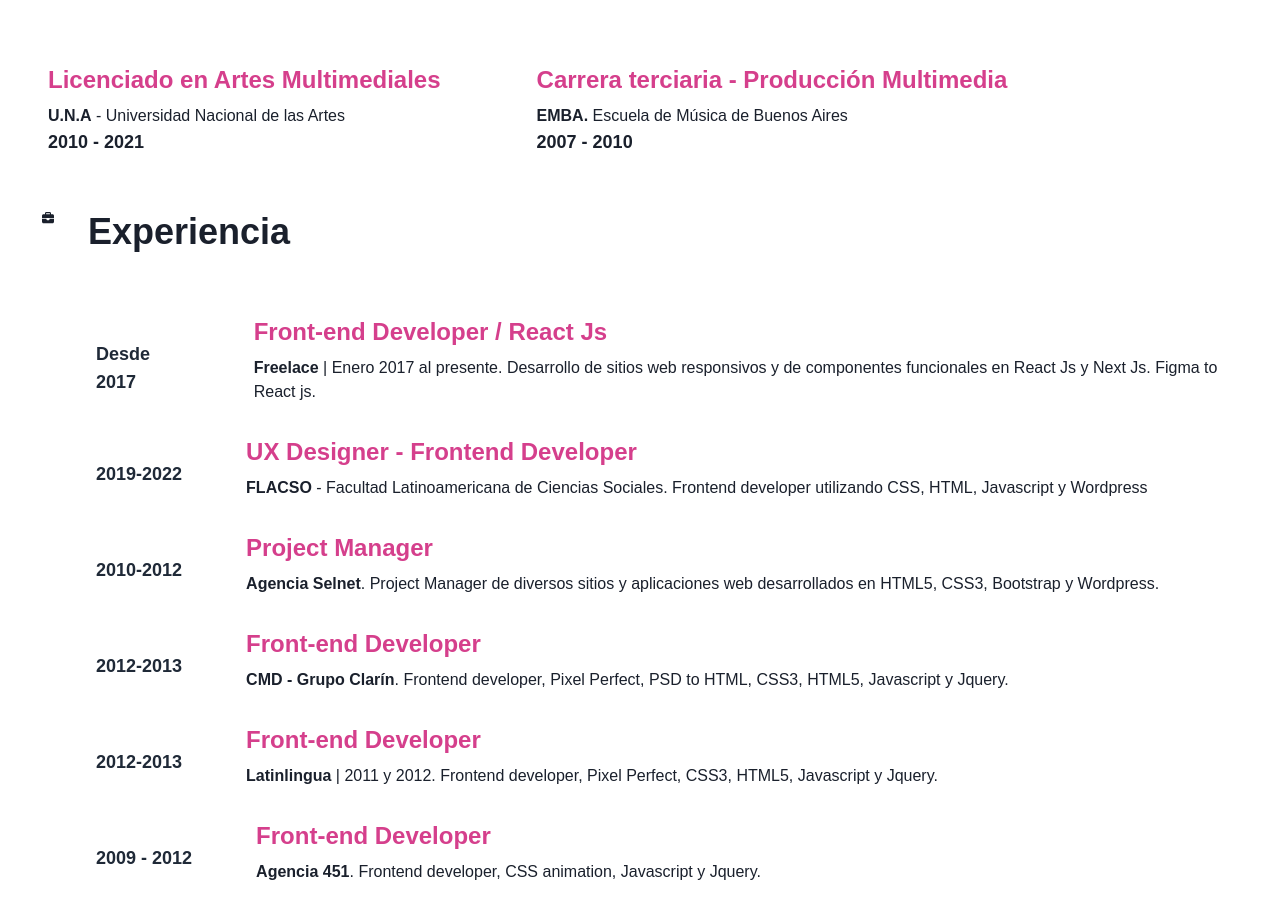
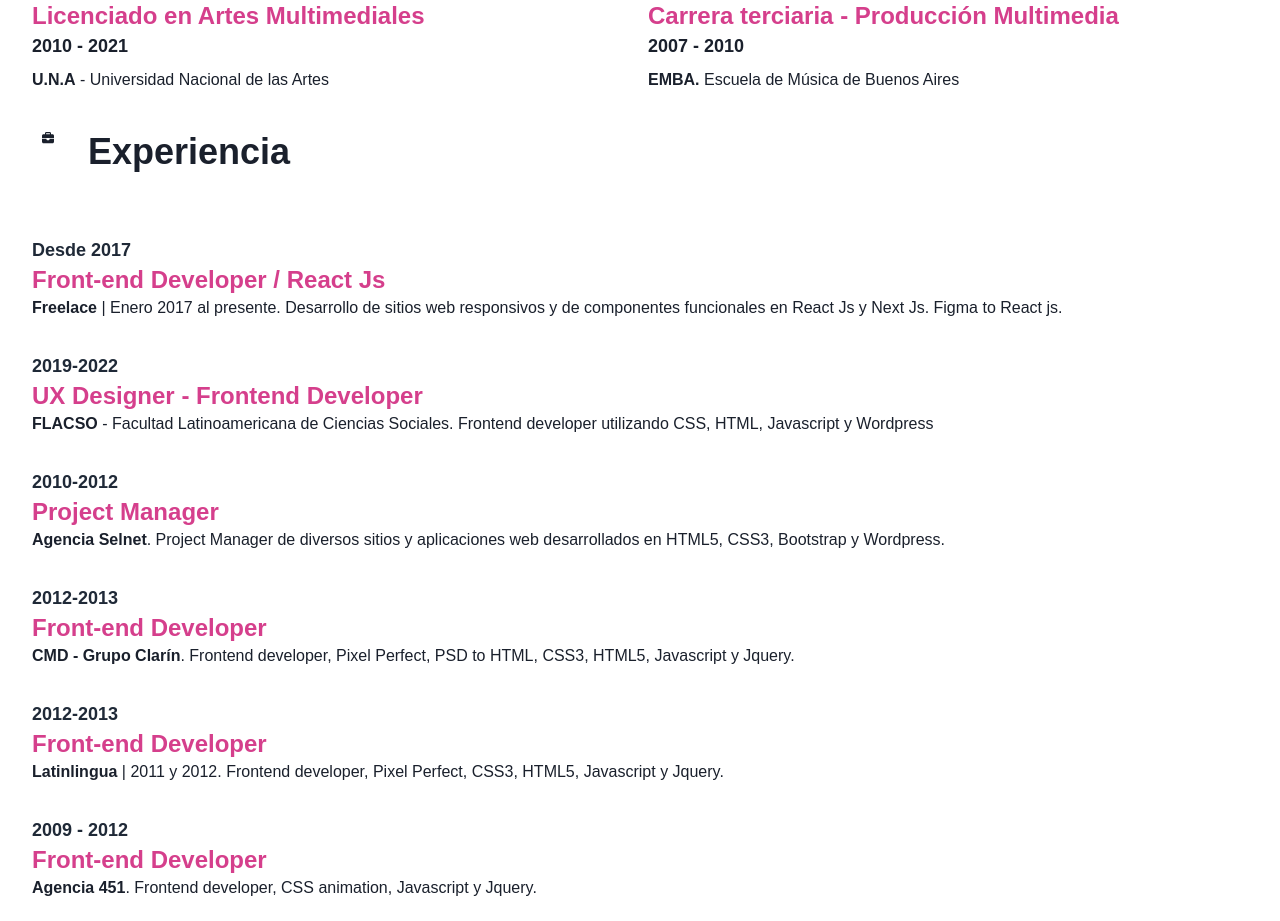
Before and after one commit to santiskap/cv, a Next.js app: page / in a window 1280 px wide. Shown: the part 1060-1981 px from the top of the page. Built offline with nearby package versions, Linux system fonts and the light colour scheme.

Commit message:
V6 - Santiago Tula

```diff
--- /dev/null
+++ b/src/app/componentes/Edu2.tsx
@@ -0,0 +1,30 @@
+import {FontAwesomeIcon} from "@fortawesome/react-fontawesome";
+import {faBriefcase, faGraduationCap} from "@fortawesome/free-solid-svg-icons";
+
+export function Edu2() {
+    return(
+
+        <div className="container mx-auto">
+            <div className="bg-primary text-primary-foreground mb-4 rounded-lg">
+                <FontAwesomeIcon className="w-10 float-left mr-6" icon={faGraduationCap} size="xs" />
+                <h2 className="lg:mb-10 sm:ml-0 text-4xl">Educación</h2>
+            </div>
+        <div className="flex flex-col md:flex-row gap-4">
+          {/* Columna Izquierda */}
+          <div className="w-full md:w-1/2 bg-primary text-primary-foreground rounded-lg">
+                    <h3 className="font-semibold text-2xl rosa">Licenciado en Artes Multimediales</h3>
+                    <h3 className="mb-2 font-semibold 2text-gray-800 text-lg">2010 - 2021</h3>
+                    <p><strong>U.N.A</strong> - Universidad Nacional de las Artes</p>
+          </div>
+
+          {/* Columna Derecha */}
+          <div className="w-full md:w-1/2 bg-secondary text-secondary-foreground rounded-lg">
+            <h3  className="font-semibold text-2xl rosa">Carrera terciaria - Producción Multimedia</h3>
+            <h3 className="mb-2 font-semibold 2text-gray-800 text-lg">2007 - 2010</h3>
+            <p><strong>EMBA.</strong> Escuela de Música de Buenos Aires</p>
+          </div>
+        </div>
+      </div>
+
+    );
+}
--- /dev/null
+++ b/src/app/componentes/Educacion.tsx
@@ -0,0 +1,41 @@
+import {FontAwesomeIcon} from "@fortawesome/react-fontawesome";
+import {faGraduationCap} from "@fortawesome/free-solid-svg-icons";
+
+export default function Educacion() {
+    return (
+      <div className="container mx-auto p-4">
+        {/* Fila 1 */}
+        <div className="bg-primary text-primary-foreground p-4 mb-4 rounded-lg">
+        <FontAwesomeIcon className="w-10 float-left mr-6" icon={faGraduationCap} size="xs" />
+        <h2 className="ml-4 mb:2 lg:mb-10 sm:ml-0 sm:text-2xl md:text-3xl lg:text-4xl">Educación</h2>
+        </div>
+
+        {/* 2 columnas */}
+        <div className="grid grid-cols-1 md:grid-cols-2 gap-4 mb-4">
+          <div className="bg-secondary text-secondary-foreground p-4 rounded-lg">
+            <h2 className="text-xl font-semibold">Columna 1</h2>
+          </div>
+          <div className="bg-accent text-accent-foreground p-4 rounded-lg">
+            <h2 className="text-xl font-semibold">Columna 2</h2>
+          </div>
+        </div>
+
+        {/* Fila 2 */}
+        <div className="bg-muted text-muted-foreground p-4 mb-4 rounded-lg">
+          <h2 className="text-xl font-semibold">Fila 2</h2>
+        </div>
+
+        {/* 5 secciones de 2 columnas (15-20% | 80-85%) */}
+        {[1, 2, 3, 4, 5].map((section) => (
+          <div key={section} className="flex flex-col md:flex-row gap-4 mb-4">
+            <div className="w-full md:w-1/5 bg-primary text-primary-foreground p-4 rounded-lg">
+              <h2 className="text-xl font-semibold">Columna Izquierda {section}</h2>
+            </div>
+            <div className="w-full md:w-4/5 bg-secondary text-secondary-foreground p-4 rounded-lg">
+              <h2 className="text-xl font-semibold">Columna Derecha {section}</h2>
+            </div>
+          </div>
+        ))}
+      </div>
+    )
+  }
--- a/src/app/componentes/edu.jsx
+++ b/src/app/componentes/edu.jsx
@@ -8,7 +8,6 @@ export function Edu() {
                 <FontAwesomeIcon className="w-10 float-left mr-6" icon={faGraduationCap} size="xs" />
                 <h2 className="ml-4 mb:2 lg:mb-10 sm:ml-0 sm:text-2xl md:text-3xl lg:text-4xl">Educación</h2>
             </div>
-
             <div className="flex flex-row">
 
                 <div className="mr-20">
--- a/src/app/componentes/experiencia.jsx
+++ b/src/app/componentes/experiencia.jsx
@@ -6,19 +6,14 @@ export function Experiencia() {
         <div>
             <div className="mt-10">
                 <FontAwesomeIcon className="w-8 float-left mr-6" icon={faBriefcase} size="xs" />
-                <h2 className="ml-4 mb:2 lg:mb-10 sm:ml-0 sm:text-2xl md:text-3xl lg:text-4xl">Experiencia</h2>
+                <h2 className=" lg:mb-10 sm:ml-0 text-4xl">Experiencia</h2>
             </div>
 
                 <div className="flex flex-row">
-                    <div className="basis-1/10">
-                        <div className="ml-4 lg:ml-16 pb-2">
-                            <h3 className="mb-2 mt-6 font-semibold pt-6 text-gray-800 text-lg">Desde 2017</h3>
-                        </div>
-                    </div>
-
-                    <div className="basis-9/10">
-                        <div className="ml-4 lg:ml-16 pb-2">
-                            <h3 className="mb-2 mt-6 font-semibold text-2xl rosa">Front-end Developer / React Js</h3>
+                    <div>
+                        <div className="pb-2">
+                            <h3 className="font-semibold pt-6 text-gray-800 text-lg">Desde 2017</h3>
+                            <h3 className="font-semibold text-2xl rosa">Front-end Developer / React Js</h3>
                             <p> <strong>Freelace</strong> | Enero 2017 al presente. Desarrollo de sitios web responsivos y de componentes funcionales en React Js y Next Js. Figma to React js.
                             </p>
                         </div>
@@ -26,30 +21,20 @@ export function Experiencia() {
                 </div>
 
                 <div className="flex flex-row">
-                    <div className="basis-1/10">
-                        <div className="ml-4 lg:ml-16 pb-2">
-                            <h3 className="mb-2 mt-6 font-semibold pt-6 text-gray-800 text-lg">2019-2022</h3>
-                        </div>
-                    </div>
-
-                    <div className="basis-9/10">
-                        <div className="ml-4 lg:ml-16 pb-2">
-                            <h3 className="mb-2 mt-6 font-semibold text-2xl rosa">UX Designer - Frontend Developer</h3>
+                    <div>
+                        <div className="pb-2">
+                            <h3 className="font-semibold pt-6 text-gray-800 text-lg">2019-2022</h3>
+                            <h3 className="font-semibold text-2xl rosa">UX Designer - Frontend Developer</h3>
                             <p> <strong>FLACSO</strong> - Facultad Latinoamericana de Ciencias Sociales. Frontend developer utilizando CSS, HTML, Javascript y Wordpress</p>
                         </div>
                     </div>
                 </div>
 
                 <div className="flex flex-row">
-                    <div className="basis-1/10">
-                        <div className="ml-4 lg:ml-16 pb-2">
-                            <h3 className="mb-2 mt-6 font-semibold pt-6 text-gray-800 text-lg">2010-2012</h3>
-                        </div>
-                    </div>
-
-                    <div className="basis-9/10">
-                        <div className="ml-4 lg:ml-16 pb-2">
-                            <h3 className="mb-2 mt-6 font-semibold text-2xl rosa">Project Manager</h3>
+                    <div>
+                        <div className="pb-2">
+                            <h3 className="font-semibold pt-6 text-gray-800 text-lg">2010-2012</h3>
+                            <h3 className="font-semibold text-2xl rosa">Project Manager</h3>
                             <p> <strong>Agencia Selnet</strong>. Project Manager de diversos sitios y aplicaciones web desarrollados en HTML5, CSS3, Bootstrap y Wordpress.
                             </p>
                         </div>
@@ -57,30 +42,20 @@ export function Experiencia() {
                 </div>
 
                 <div className="flex flex-row">
-                    <div className="basis-1/10">
-                        <div className="ml-4 lg:ml-16 pb-2">
-                            <h3 className="mb-2 mt-6 font-semibold pt-6 text-gray-800 text-lg">2012-2013</h3>
-                        </div>
-                    </div>
-
-                    <div className="basis-9/10">
-                        <div className="ml-4 lg:ml-16 pb-2">
-                            <h3 className="mb-2 mt-6 font-semibold text-2xl rosa">Front-end Developer</h3>
+                    <div>
+                        <div className="pb-2">
+                            <h3 className="font-semibold pt-6 text-gray-800 text-lg">2012-2013</h3>
+                            <h3 className="font-semibold text-2xl rosa">Front-end Developer</h3>
                             <p> <strong>CMD - Grupo Clarín</strong>. Frontend developer, Pixel Perfect, PSD to HTML, CSS3, HTML5, Javascript y Jquery.</p>
                         </div>
                     </div>
                 </div>
 
                 <div className="flex flex-row">
-                    <div className="basis-1/10">
-                        <div className="ml-4 lg:ml-16 pb-2">
-                            <h3 className="mb-2 mt-6 font-semibold pt-6 text-gray-800 text-lg">2012-2013</h3>
-                        </div>
-                    </div>
-
-                    <div className="basis-9/10">
-                        <div className="ml-4 lg:ml-16 pb-2">
-                            <h3 className="mb-2 mt-6 font-semibold text-2xl rosa">Front-end Developer</h3>
+                    <div>
+                        <div className="pb-2">
+                            <h3 className="font-semibold pt-6 text-gray-800 text-lg">2012-2013</h3>
+                            <h3 className="font-semibold text-2xl rosa">Front-end Developer</h3>
                             <p> <strong>Latinlingua</strong> | 2011 y 2012. Frontend developer, Pixel Perfect, CSS3, HTML5, Javascript y Jquery.
                             </p>
                         </div>
@@ -88,30 +63,20 @@ export function Experiencia() {
                 </div>
 
                 <div className="flex flex-row">
-                    <div className="basis-1/10">
-                        <div className="ml-4 lg:ml-16 pb-2">
-                            <h3 className="mb-2 mt-6 font-semibold pt-6 text-gray-800 text-lg">2009 - 2012</h3>
-                        </div>
-                    </div>
-
-                    <div className="basis-9/10">
-                        <div className="ml-4 lg:ml-16 pb-2">
-                            <h3 className="mb-2 mt-6 font-semibold text-2xl rosa">Front-end Developer</h3>
+                    <div>
+                        <div className="pb-2">
+                            <h3 className="font-semibold pt-6 text-gray-800 text-lg">2009 - 2012</h3>
+                            <h3 className="font-semibold text-2xl rosa">Front-end Developer</h3>
                             <p> <strong>Agencia 451</strong>. Frontend developer, CSS animation, Javascript y Jquery.</p>
                         </div>
                     </div>
                 </div>
 
                 <div className="flex flex-row">
-                    <div className="basis-1/10">
-                        <div className="ml-4 lg:ml-16 pb-2">
-                            <h3 className="mb-2 mt-6 font-semibold pt-6 text-gray-800 text-lg">2009-2010</h3>
-                        </div>
-                    </div>
-
-                    <div className="basis-9/10">
-                        <div className="ml-4 lg:ml-16 pb-2">
-                            <h3 className="mb-2 mt-6 font-semibold text-2xl rosa">PSD to HTML</h3>
+                    <div>
+                        <div className="pb-2">
+                            <h3 className="font-semibold pt-6 text-gray-800 text-lg">2009-2010</h3>
+                            <h3 className="font-semibold text-2xl rosa">PSD to HTML</h3>
                             <p> <strong>Escuela Argentina de Negocios</strong>. Frontend developer, CSS animation, Javascript y Jquery.
                             </p>
                         </div>
--- a/src/app/page.tsx
+++ b/src/app/page.tsx
@@ -1,8 +1,8 @@
 
 import {Experiencia} from "@/app/componentes/experiencia";
-import {Edu} from "@/app/componentes/edu";
 import Skills from "@/app/componentes/Skills";
 import { ChakraProvider } from '@chakra-ui/react'
+import { Edu2 } from "./componentes/Edu2";
 
 export default function Home() {
   return (
@@ -11,12 +11,12 @@ export default function Home() {
           <ChakraProvider>
               <Skills></Skills>
 
-          <div className="flex flex-row mt-10 sm:flex-wrap">
+          <div className="mt-10">
 
-              <div className="basis-1/2 sm:basis-full">
-                <Edu></Edu>
+              <div className="">
+                <Edu2></Edu2>
             </div>
-              <div className="basis-1/2 sm:basis-full">
+              <div className="">
                   <Experiencia></Experiencia>
               </div>
           </div>
```
Lines whose indentation alone changed are shown as unchanged.
